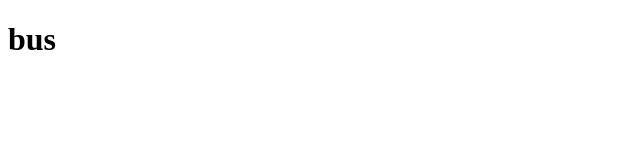
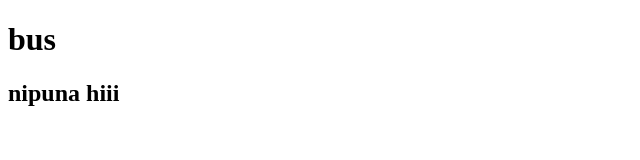
Before and after one commit to buddhika150/c-program, a plain HTML site: page index.html in a window 1280 px wide. Shown: the whole page, without its empty margins (0-640 px from the left). Drawn offline with Linux system fonts and the light colour scheme.

Commit message:
im develop index file again

```diff
--- a/index.html
+++ b/index.html
@@ -9,5 +9,8 @@
     <h1>bus
 
     </h1>
+    <h2>nipuna
+        hiii
+    </h2>
 </body>
 </html>
```
